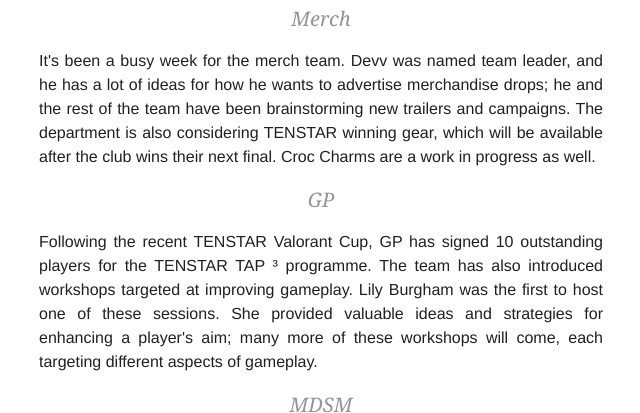
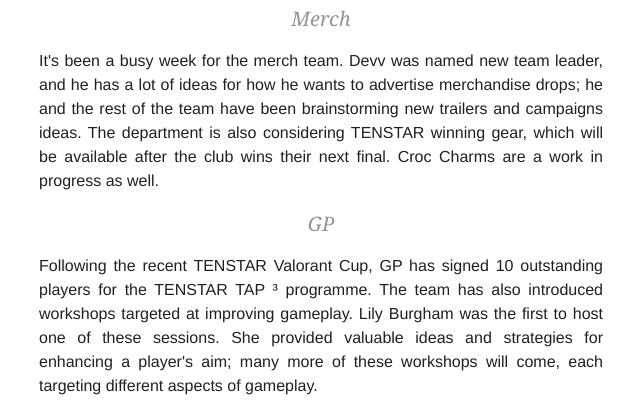
Before and after one commit to AdamoNewsletter/adamonewsletter.github.io, a plain HTML site: page index.html in a window 1280 px wide. Shown: the part 377-790 px from the top of the page, without its empty margins (319-959 px from the left). Drawn offline with Linux system fonts and the light colour scheme.

Commit message:
Update index.html

```diff
--- a/index.html
+++ b/index.html
@@ -712,7 +712,7 @@
 
                         <td valign="top" class="mcnTextContent" style="padding-top:0; padding-right:18px; padding-bottom:9px; padding-left:18px;">
 
-                            <div style="text-align: justify;">It's been a busy week for the merch team. Devv was named team leader, and he has a lot of ideas for how he wants to advertise merchandise drops; he and the rest of the team have been brainstorming new trailers and campaigns. The department is also considering TENSTAR winning gear, which will be available after the club wins their next final. Croc Charms are a work in progress as well.</div>
+                            <div style="text-align: justify;">It's been a busy week for the merch team. Devv was named new team leader, and he has a lot of ideas for how he wants to advertise merchandise drops; he and the rest of the team have been brainstorming new trailers and campaigns ideas. The department is also considering TENSTAR winning gear, which will be available after the club wins their next final. Croc Charms are a work in progress as well.</div>
 
                         </td>
                     </tr>
```
